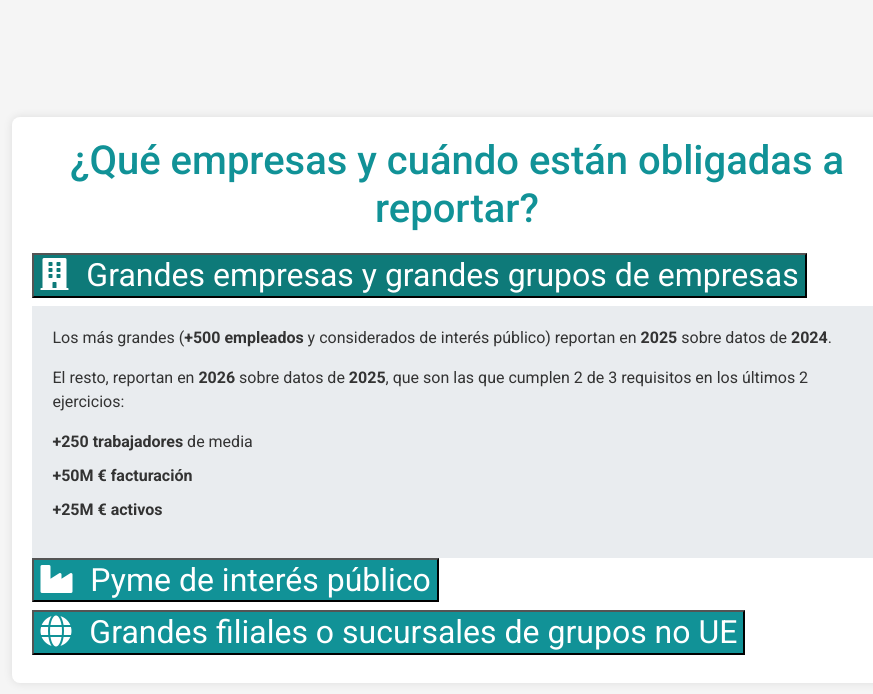
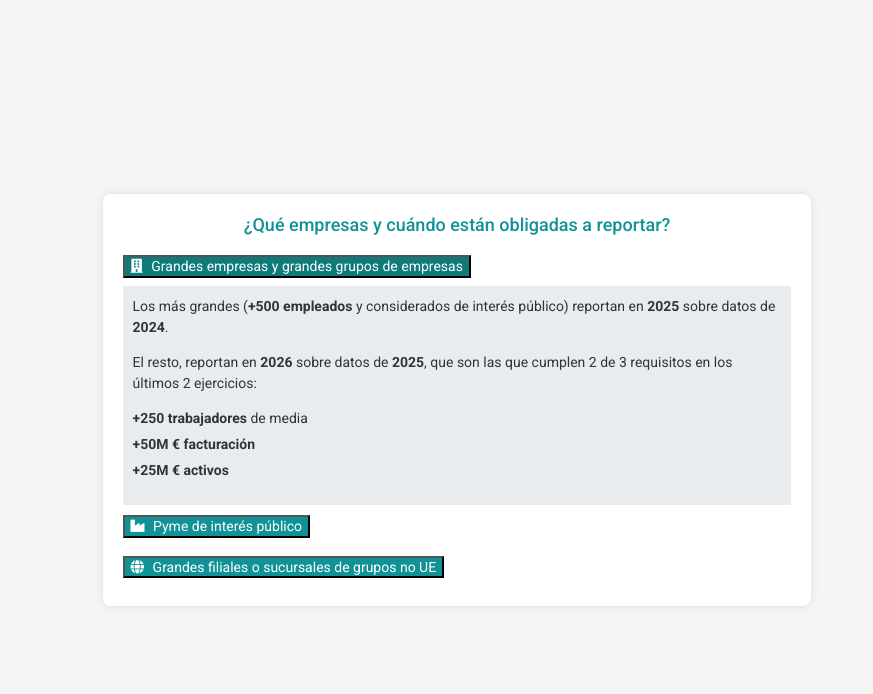
Before and after one commit to pma1999/timeline-csrd, a plain HTML site: page index.html in a window 1280 px wide. Shown: the whole page, without its empty margins (183-1056 px from the left). Drawn offline with nearby package versions, Linux system fonts and the light colour scheme.

Commit message:
Add files via upload

```diff
--- a/index.html
+++ b/index.html
@@ -14,13 +14,14 @@
             font-family: 'Roboto', sans-serif;
             background-color: #f5f5f5;
             color: #333;
+            font-size: 14px; /* Tamaño de fuente reducido */
             display: flex;
             justify-content: center;
             align-items: center;
         }
         .container {
             width: 90%;
-            max-width: 1200px;
+            max-width: 800px; /* Ancho reducido */
             padding: 20px;
             background-color: white;
             box-shadow: 0 0 10px rgba(0, 0, 0, 0.1);
@@ -29,32 +30,35 @@
         h1 {
             color: #119297;
             text-align: center;
-            margin-bottom: 20px;
+            margin-bottom: 10px; /* Margen reducido */
+            font-size: 18px; /* Tamaño de fuente reducido */
         }
         .accordion-button {
             background-color: #119297;
             color: white;
             transition: background-color 0.3s ease;
+            font-size: 14px; /* Tamaño de fuente reducido */
         }
         .accordion-button:not(.collapsed) {
             background-color: #0e7a79;
         }
         .accordion-body {
             background-color: #e9ecef;
-            padding: 20px;
+            padding: 10px; /* Padding reducido */
+            font-size: 14px; /* Tamaño de fuente reducido */
         }
         ul {
             list-style-type: none;
             padding: 0;
         }
         li {
-            margin: 10px 0;
+            margin: 5px 0; /* Margen reducido */
         }
         .highlight {
             font-weight: 700;
         }
         .icon {
-            margin-right: 10px;
+            margin-right: 5px; /* Margen reducido */
         }
     </style>
 </head>
@@ -100,7 +104,7 @@
                 </h2>
                 <div id="collapseThree" class="collapse" aria-labelledby="headingThree" data-parent="#reportingAccordion">
                     <div class="accordion-body">
-                        <p>Requisitos: Si el grupo tiene filiales o sucursales grandes en la UE y si el grupo factura más de <span class="highlight">150 M €</span> al año en la UE durante los últimos <span class="highlight">dos años</span>.</p>
+                        <p>Requisitos: mismos 2 de 3 requisitos que grandes empresas o sucursales de grupos no UE, si el grupo factura más de <span class="highlight">150 M €</span> al año en la UE durante los últimos <span class="highlight">dos años</span>.</p>
                     </div>
                 </div>
             </div>
```
